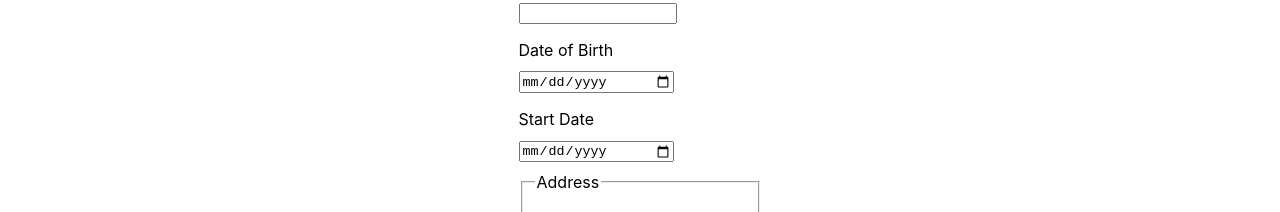
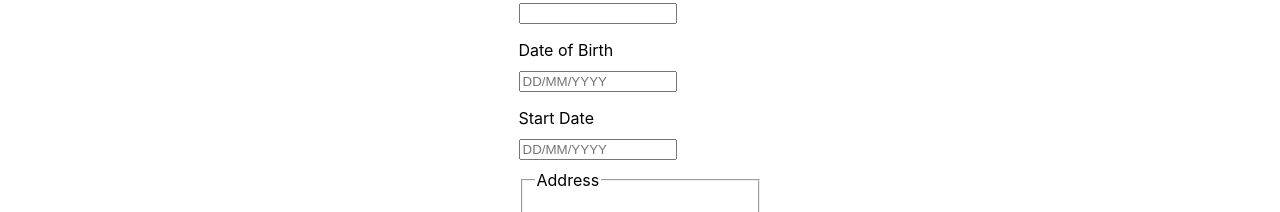
Before and after one commit to prasouk-ph/PrasoukPhoubandith_14_02052022, a React (Create React App) app: page / in a window 1280 px wide. Shown: the part 312-524 px from the top of the page. Built offline with nearby package versions, Linux system fonts and the light colour scheme.

Commit message:
Add date picker from external component

```diff
--- a/package.json
+++ b/package.json
@@ -10,6 +10,7 @@
     "@testing-library/react": "^13.1.1",
     "@testing-library/user-event": "^13.5.0",
     "react": "^18.1.0",
+    "react-datepicker": "^4.7.0",
     "react-dom": "^18.1.0",
     "react-router-dom": "^6.3.0",
     "react-scripts": "5.0.1",
--- a/src/components/pages/Home/Home.jsx
+++ b/src/components/pages/Home/Home.jsx
@@ -1,7 +1,12 @@
+import React, { useState } from "react";
+import DatePicker from "react-datepicker";
+import "react-datepicker/dist/react-datepicker.css";
 import './Home.css';
 
 
 function Home() {
+  const [startDate, setStartDate] = useState();
+
   return (
     <div>
       <header className='home-header'>
@@ -18,10 +23,30 @@
             <input type="text" name='last-name' id='last-name' />
 
             <label htmlFor="date-of-birth">Date of Birth</label>
-            <input type="date" name='date-of-birth' id='date-of-birth' />
+            <DatePicker
+              id='date-of-birth'
+              selected={startDate}
+              onChange={(date) => setStartDate(date)}
+              peekNextMonth
+              showMonthDropdown
+              showYearDropdown
+              todayButton="Today"
+              dropdownMode="select"
+              placeholderText="DD/MM/YYYY"
+            />
 
             <label htmlFor="start-date">Start Date</label>
-            <input type="date" name='start-date' id='start-date' />
+            <DatePicker
+              id='start-date'
+              selected={startDate}
+              onChange={(date) => setStartDate(date)}
+              peekNextMonth
+              showMonthDropdown
+              showYearDropdown
+              todayButton="Today"
+              dropdownMode="select"
+              placeholderText="DD/MM/YYYY"
+            />
           </div>
 
           <fieldset className="employee-address">
```
Also changed, not shown: 2 other files (tests, documents, lock files or other folders).
